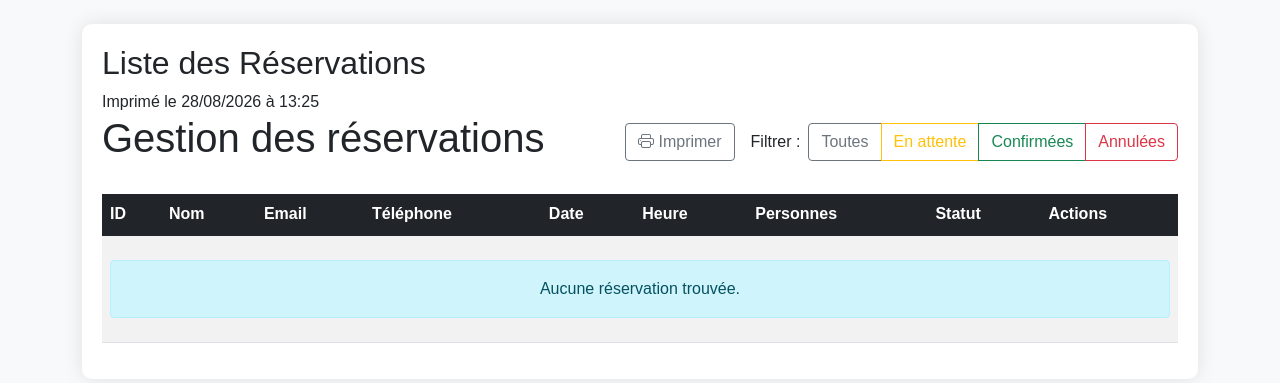
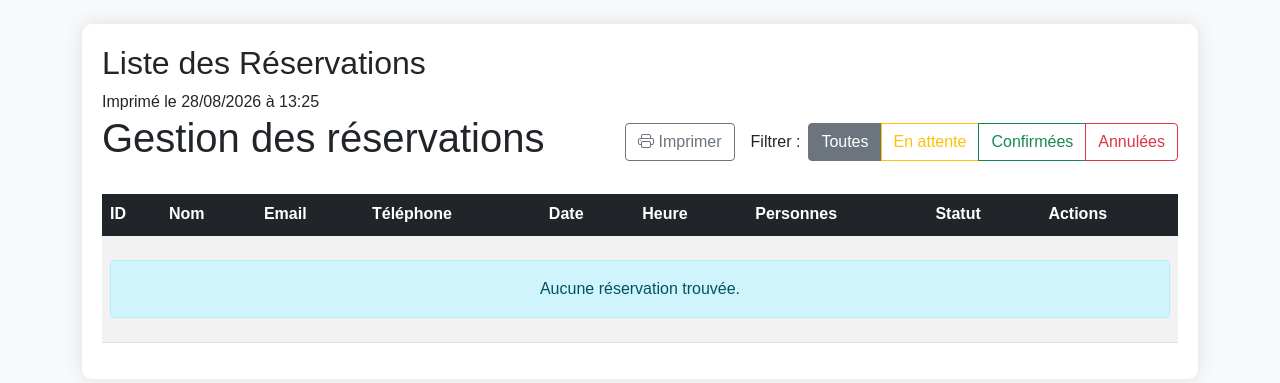
Before and after one commit to ZAHIRI1398/RestAnis, a Flask app: page /admin/reservations in a window 1280 px wide. Shown: the part 56-439 px from the top of the page. Run offline with Flask 3, Linux system fonts and the light colour scheme; the visitor is signed in with stand-in values (Sample User, id 1); some libraries are stand-ins or nearby versions.

Commit message:
Correction filtrage reservations par statut
La route /admin/reservations ignoree le parametre statut. Ajout du filtre et mise en evidence du bouton actif.

Generated with Devin. Co-Authored-By: Devin <158243242+devin-ai-integration[bot]@users.noreply.github.com>

```diff
--- a/main.py
+++ b/main.py
@@ -122,12 +122,18 @@ def afficher_toutes_reservations():
             flash("La base de données n'est pas initialisée correctement. Veuillez contacter l'administrateur.", "error")
             return redirect(url_for('accueil'))
 
-        reservations = Reservation.query.order_by(Reservation.date.desc(), Reservation.heure.desc()).all()
+        # Filtrage par statut (paramètre ?statut=en_attente|confirmee|annulee)
+        statut = request.args.get('statut')
+        query = Reservation.query
+        if statut in ('en_attente', 'confirmee', 'annulee'):
+            query = query.filter(Reservation.statut == statut)
+        reservations = query.order_by(Reservation.date.desc(), Reservation.heure.desc()).all()
 
         # Ajouter la date et l'heure actuelles pour l'impression
         return render_template('admin_reservations.html',
                              reservations=reservations,
                              email=None,
+                             statut_actuel=statut,
                              now=datetime.now())
     except Exception as e:
         app.logger.error(f"Erreur lors de la récupération des réservations: {e}")
--- a/templates/admin_reservations.html
+++ b/templates/admin_reservations.html
@@ -152,10 +152,10 @@
                     </button>
                     <span class="me-2">Filtrer :</span>
                     <div class="btn-group" role="group">
-                        <a href="{{ url_for('afficher_toutes_reservations') }}" class="btn btn-outline-secondary">Toutes</a>
-                        <a href="{{ url_for('afficher_toutes_reservations', statut='en_attente') }}" class="btn btn-outline-warning">En attente</a>
-                        <a href="{{ url_for('afficher_toutes_reservations', statut='confirmee') }}" class="btn btn-outline-success">Confirmées</a>
-                        <a href="{{ url_for('afficher_toutes_reservations', statut='annulee') }}" class="btn btn-outline-danger">Annulées</a>
+                        <a href="{{ url_for('afficher_toutes_reservations') }}" class="btn {% if statut_actuel %}btn-outline-secondary{% else %}btn-secondary{% endif %}">Toutes</a>
+                        <a href="{{ url_for('afficher_toutes_reservations', statut='en_attente') }}" class="btn {% if statut_actuel == 'en_attente' %}btn-warning{% else %}btn-outline-warning{% endif %}">En attente</a>
+                        <a href="{{ url_for('afficher_toutes_reservations', statut='confirmee') }}" class="btn {% if statut_actuel == 'confirmee' %}btn-success{% else %}btn-outline-success{% endif %}">Confirmées</a>
+                        <a href="{{ url_for('afficher_toutes_reservations', statut='annulee') }}" class="btn {% if statut_actuel == 'annulee' %}btn-danger{% else %}btn-outline-danger{% endif %}">Annulées</a>
                     </div>
                 </div>
             </div>
```
